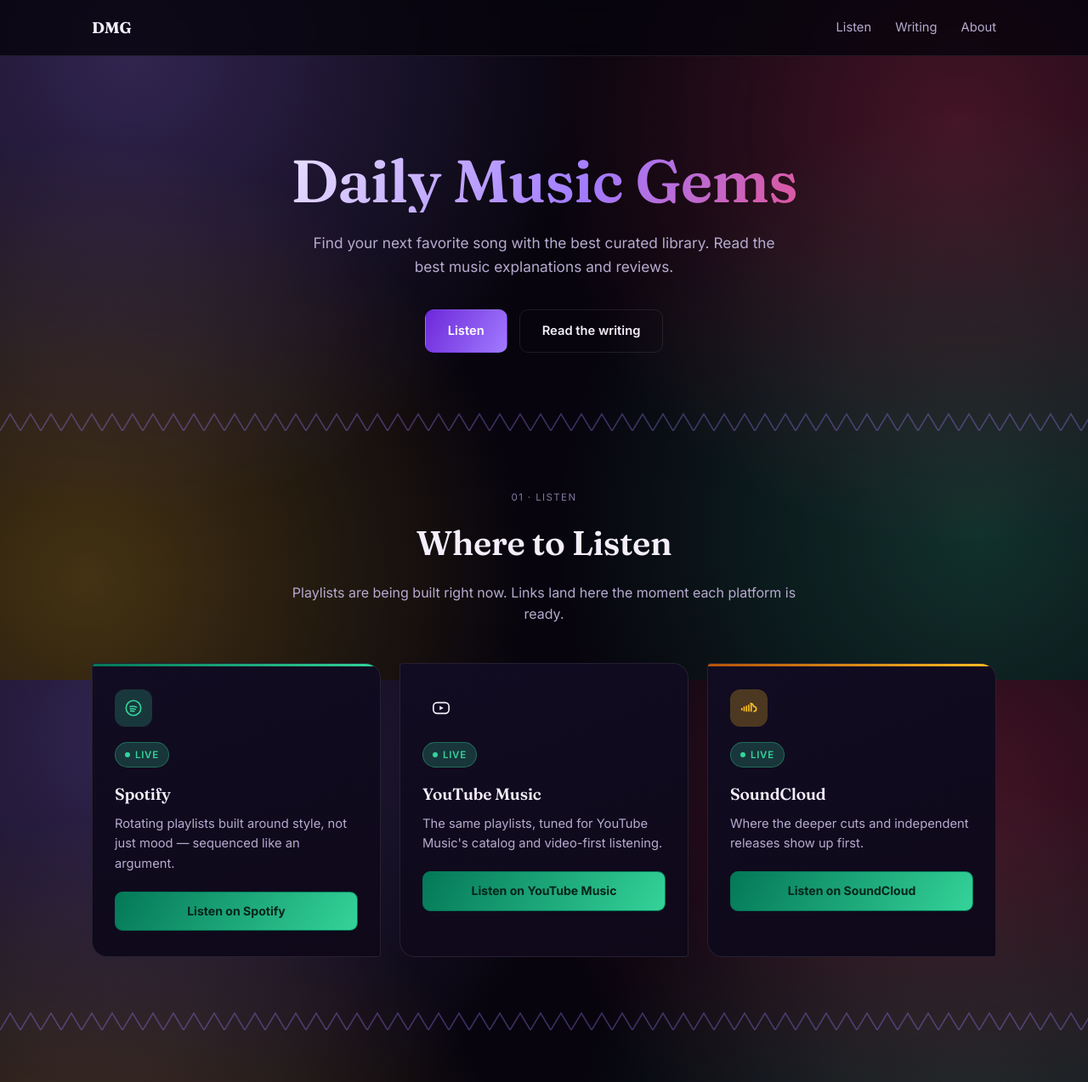
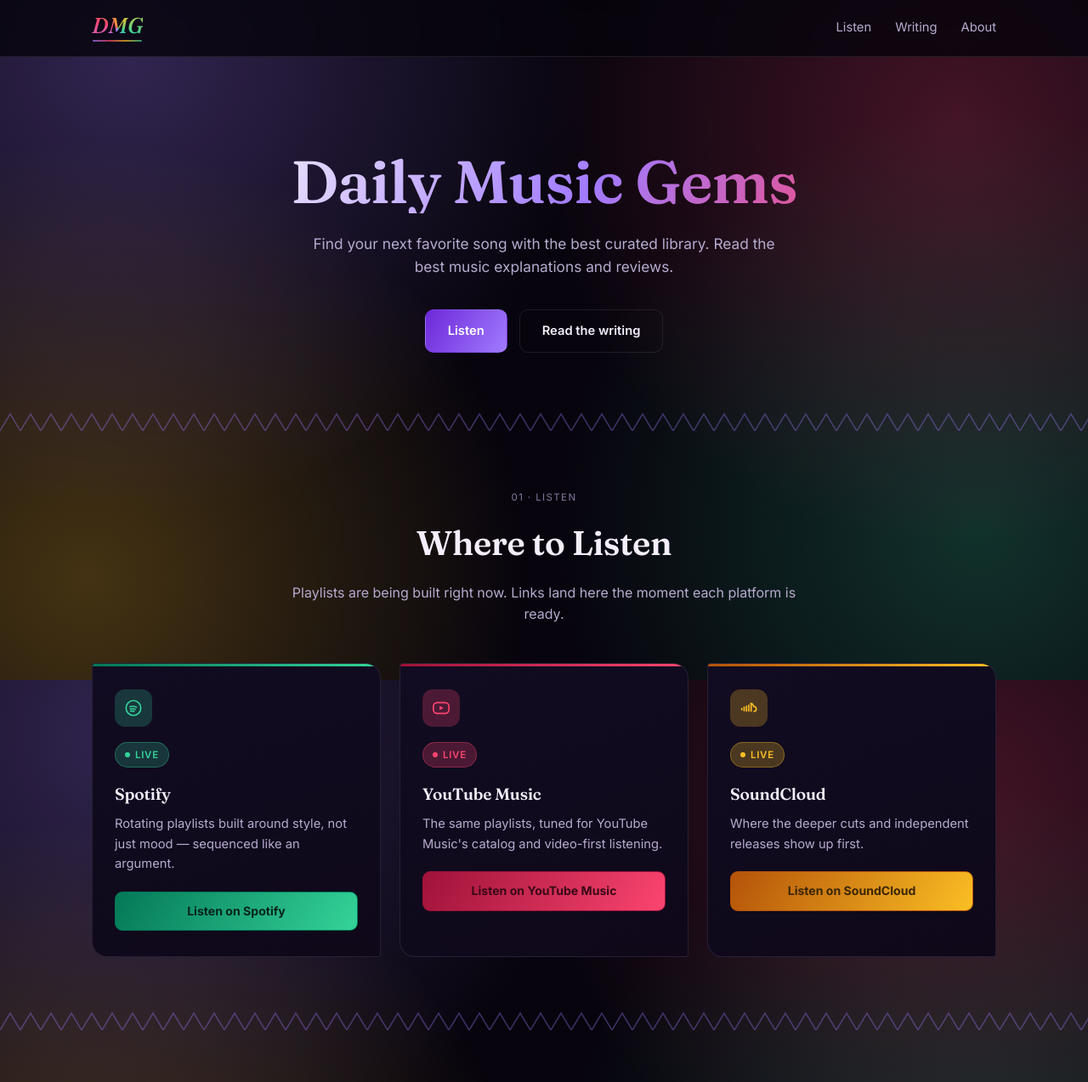
Before and after one commit to gooddeal22/dailymusicgems, a website: page templates/index.template.html in a window 1280 px wide. Shown: the top 1273 px of the page at 85% size. Drawn offline with Linux system fonts and the light colour scheme.

Commit message:
Add files via upload

```diff
--- a/assets/style.css
+++ b/assets/style.css
@@ -82,13 +82,31 @@
 }
 .brand{
   display:flex; align-items:center; gap:10px;
-  font-family:'Fraunces', serif; font-weight:700; font-size:1.15rem;
   text-decoration:none;
 }
-.brand .gem{
-  width:22px; height:22px;
-  background:conic-gradient(from 90deg, var(--amethyst), var(--ruby), var(--topaz), var(--emerald), var(--amethyst));
-  clip-path:polygon(50% 0%, 100% 35%, 82% 100%, 18% 100%, 0% 35%);
+.brand-mark{
+  font-family:'Fraunces', serif;
+  font-weight:800;
+  font-style:italic;
+  font-size:1.6rem;
+  letter-spacing:.01em;
+  line-height:1;
+  padding-bottom:4px;
+  background:conic-gradient(from 200deg, var(--amethyst), var(--ruby), var(--topaz), var(--emerald), var(--amethyst));
+  -webkit-background-clip:text;
+  background-clip:text;
+  color:transparent;
+  position:relative;
+  display:inline-block;
+}
+.brand-mark::after{
+  content:"";
+  position:absolute;
+  left:1px; right:1px; bottom:-1px;
+  height:2px;
+  border-radius:2px;
+  background:linear-gradient(90deg, var(--amethyst), var(--ruby), var(--topaz), var(--emerald));
+  opacity:.7;
 }
 .navlinks{ display:flex; gap:28px; font-size:.92rem; }
 .navlinks a{ text-decoration:none; color:var(--ink-dim); transition:color .2s; }
@@ -190,7 +208,7 @@
   position:absolute; top:0; left:0; right:0; height:3px;
 }
 .platform-card.spotify::before{ background:linear-gradient(90deg, var(--emerald-deep), var(--emerald)); }
-.platform-card.apple::before{ background:linear-gradient(90deg, var(--ruby-deep), var(--ruby)); }
+.platform-card.youtube::before{ background:linear-gradient(90deg, var(--ruby-deep), var(--ruby)); }
 .platform-card.soundcloud::before{ background:linear-gradient(90deg, var(--topaz-deep), var(--topaz)); }
 
 .platform-icon{
@@ -200,7 +218,7 @@
   margin-bottom:18px;
 }
 .spotify .platform-icon{ background:var(--emerald-glow); color:var(--emerald); }
-.apple .platform-icon{ background:var(--ruby-glow); color:var(--ruby); }
+.youtube .platform-icon{ background:var(--ruby-glow); color:var(--ruby); }
 .soundcloud .platform-icon{ background:var(--topaz-glow); color:var(--topaz); }
 
 .platform-card h3{ font-size:1.2rem; margin-bottom:8px; }
@@ -226,6 +244,18 @@
   color:var(--emerald);
 }
 .badge-live .pulse.live{ background:var(--emerald); }
+.badge-live.topaz{
+  background:var(--topaz-glow);
+  border-color:rgba(251,191,36,.35);
+  color:var(--topaz);
+}
+.badge-live.topaz .pulse.live{ background:var(--topaz); }
+.badge-live.ruby{
+  background:var(--ruby-glow);
+  border-color:rgba(251,69,112,.35);
+  color:var(--ruby);
+}
+.badge-live.ruby .pulse.live{ background:var(--ruby); }
 
 .cta-disabled{
   width:100%;
@@ -255,6 +285,16 @@
   transition:transform .15s ease;
 }
 .cta-live:hover{ transform:translateY(-2px); }
+.cta-live.topaz{
+  border-color:var(--topaz-deep);
+  background:linear-gradient(120deg, var(--topaz-deep), var(--topaz));
+  color:#3a2705;
+}
+.cta-live.ruby{
+  border-color:var(--ruby-deep);
+  background:linear-gradient(120deg, var(--ruby-deep), var(--ruby));
+  color:#3a0a17;
+}
 
 /* writing cards */
 .writing-card{
```
Also changed, not shown: assets/favicon.svg, assets/og-image.png.
